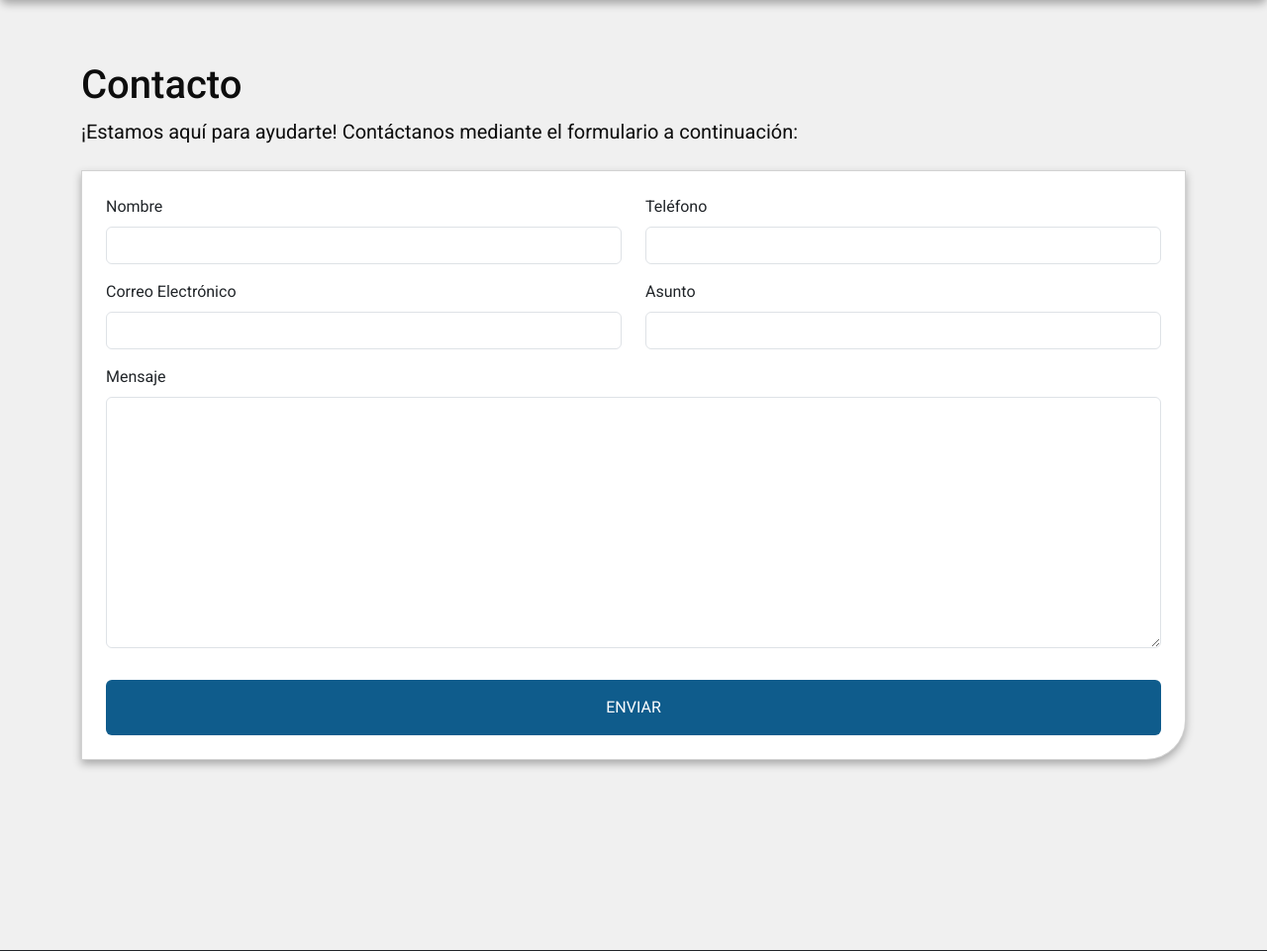
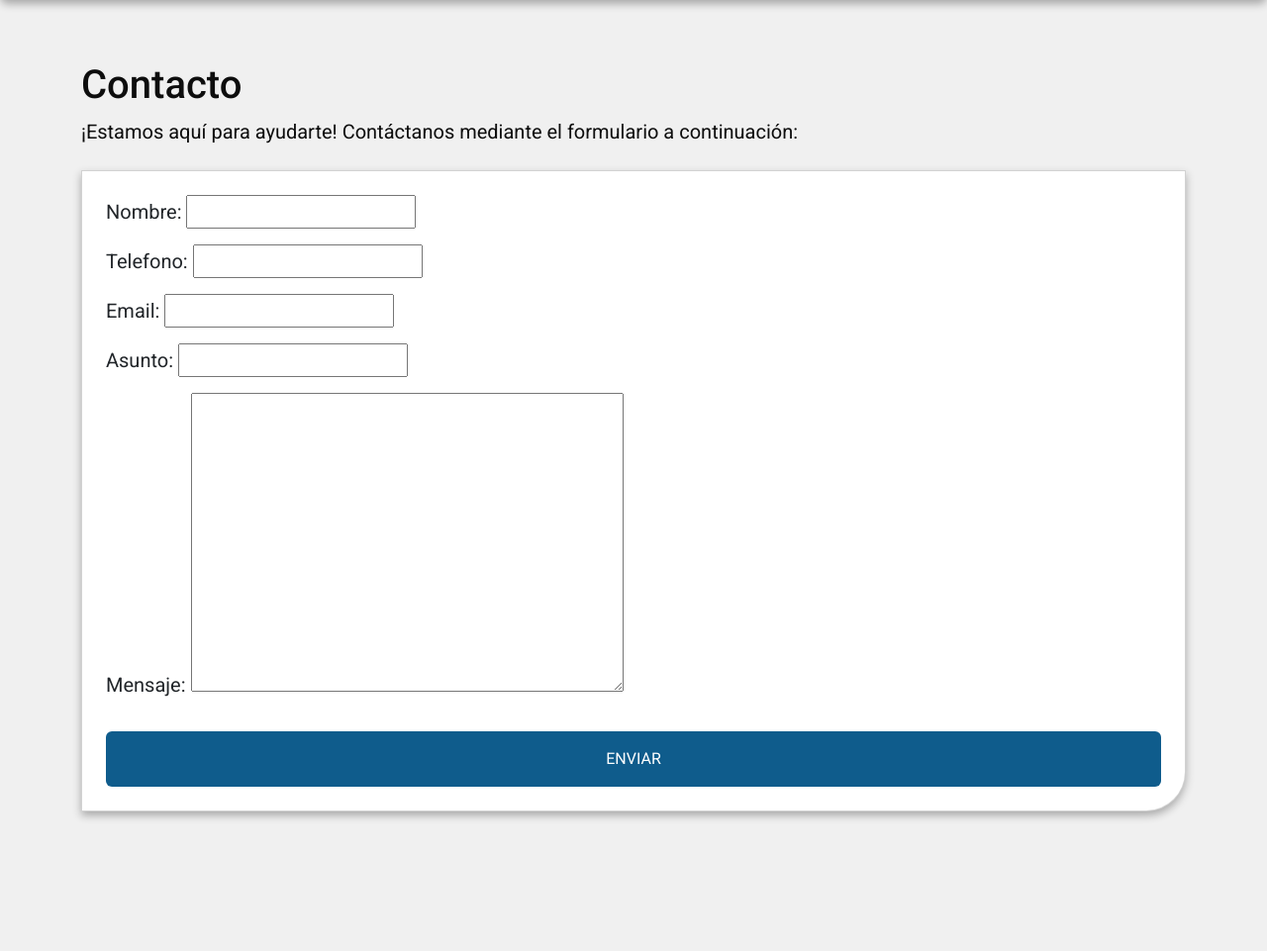
Before and after one commit to GACB-Ar/CineBlog_ProyectoFinal, a Django app: page /contacto/ in a window 1280 px wide. Shown: the part 106-1067 px from the top of the page at 99% size. Run offline with Django 4.2, Linux system fonts and the light colour scheme.

Commit message:
fixed contact form

```diff
--- a/cineBlog/cineBlog/forms.py
+++ b/cineBlog/cineBlog/forms.py
@@ -5,7 +5,7 @@ class ContactForm(forms.Form):
     telefono = forms.CharField(max_length=20, required=False)
     email = forms.EmailField(required=True)
     asunto = forms.CharField(max_length=200, required=True)
-    mensaje = forms.Textarea()
+    mensaje = forms.CharField(widget=forms.Textarea, required=True)
 
     class Meta:
         fields = ['nombre', 'telefono', 'email', 'asunto', 'mensaje']
--- a/cineBlog/cineBlog/urls.py
+++ b/cineBlog/cineBlog/urls.py
@@ -16,15 +16,15 @@ Including another URLconf
 """
 from django.contrib import admin
 from django.urls import path, include
-from . import views
+from .views import about, home, contact
 from django.conf import settings
 from django.conf.urls.static import static
 
 urlpatterns = [
     path('admin/', admin.site.urls),
-    path('', views.home, name='home'),
-    path('nosotros/', views.about, name="about"),
-    path('contacto/', views.contact, name="contact"),
+    path('', home, name='home'),
+    path('nosotros/', about, name="about"),
+    path('contacto/', contact, name="contact"),
 
     #apps urls
     path('', include('users.urls')),
--- a/cineBlog/cineBlog/views.py
+++ b/cineBlog/cineBlog/views.py
@@ -1,4 +1,6 @@
-from django.shortcuts import render
+from django.shortcuts import render, redirect
+from django.contrib import messages
+from .forms import ContactForm
 
 # Create your views here.
 def home(request):
@@ -8,4 +10,15 @@ def about(request):
     return render(request, 'about.html')
 
 def contact(request):
-    return render(request, 'contact.html')
+    if request.method == "POST":
+        contact_form = ContactForm(request.POST)
+        if contact_form.is_valid:
+            messages.success(request, 'El mensaje ah sido enviado correctamente')
+            return redirect('home')
+        else:
+            messages.error(request, 'El mensaje no ah cumplido los requisitos')
+            return redirect('contact')
+    else:
+        contact_form = ContactForm()
+
+    return render(request, 'contact.html', {'contact_form':contact_form})
--- a/cineBlog/templates/contact.html
+++ b/cineBlog/templates/contact.html
@@ -7,57 +7,11 @@
   </p>
 
   <div class="card p-4 my-4">
-    <form class="d-flex flex-column gap-3">
-      <div class="row g-4">
-        <div class="col-md-6">
-          <label for="nombre" class="form-label">Nombre</label>
-          <input
-            type="text"
-            class="form-control"
-            id="nombre"
-            name="name"
-            required
-          />
-        </div>
-        <div class="col-md-6">
-          <label for="telefono" class="form-label">Teléfono</label>
-          <input type="tel" class="form-control" id="telefono" name="phone" />
-        </div>
-      </div>
-      <div class="row g-4">
-        <div class="col-md-6">
-          <label for="correo" class="form-label">Correo Electrónico</label>
-          <input
-            type="email"
-            class="form-control"
-            id="correo"
-            name="email"
-            required
-          />
-        </div>
-        <div class="col-md-6">
-          <label for="asunto" class="form-label">Asunto</label>
-          <input type="text" class="form-control" id="asunto" name="subject" />
-        </div>
-      </div>
-      <div class="row g-4">
-        <div class="col-md-12">
-          <label for="mensaje" class="form-label">Mensaje</label>
-          <textarea
-            class="form-control"
-            id="mensaje"
-            cols="40"
-            rows="10"
-            name="message"
-            required
-          ></textarea>
-        </div>
-      </div>
+    <form method="POST" enctype="multipart/form-data" class="d-flex flex-column">
+      {% csrf_token %}
+      {{ contact_form.as_p }}
 
-      <button
-        type="submit"
-        class="d-flex justify-content-center px-3 py-3 mt-3"
-      >
+      <button type="submit" class="d-flex justify-content-center px-3 py-3 mt-3">
         Enviar
       </button>
     </form>
```
Also changed, not shown: cineBlog/articles/forms.py (line endings or trailing spaces).
